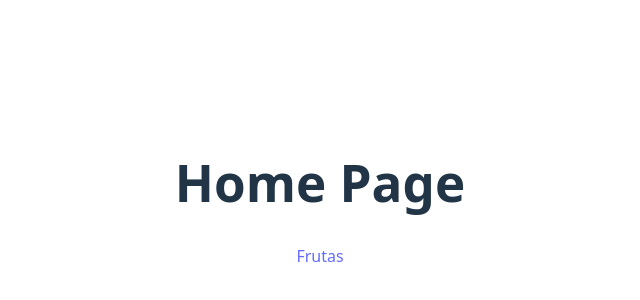
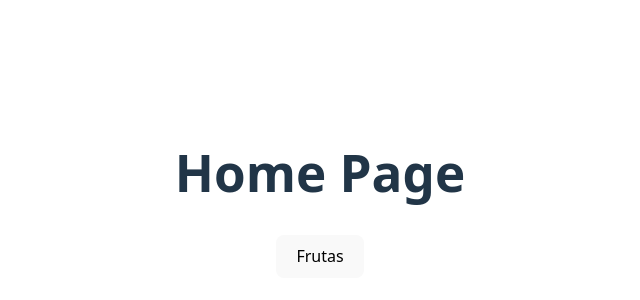
Before and after one commit to bryanribero/react-febrero, a React (Vite) app: page / in a window 1280 px wide. Shown: the part 206-506 px from the top of the page, without its empty margins (320-960 px from the left). Built offline with nearby package versions, Linux system fonts and the light colour scheme.

Commit message:
Se le puede agregar buttons dentro de navlink

```diff
--- a/src/Pages/Home.jsx
+++ b/src/Pages/Home.jsx
@@ -5,7 +5,9 @@ export default function Home() {
   return (
     <div>
       <h1>Home Page</h1>
-      <NavLink to={'/frutas'}>Frutas</NavLink>
+      <NavLink to={'/frutas'}>
+        <button>Frutas</button>
+      </NavLink>
     </div>
   )
 }
```
